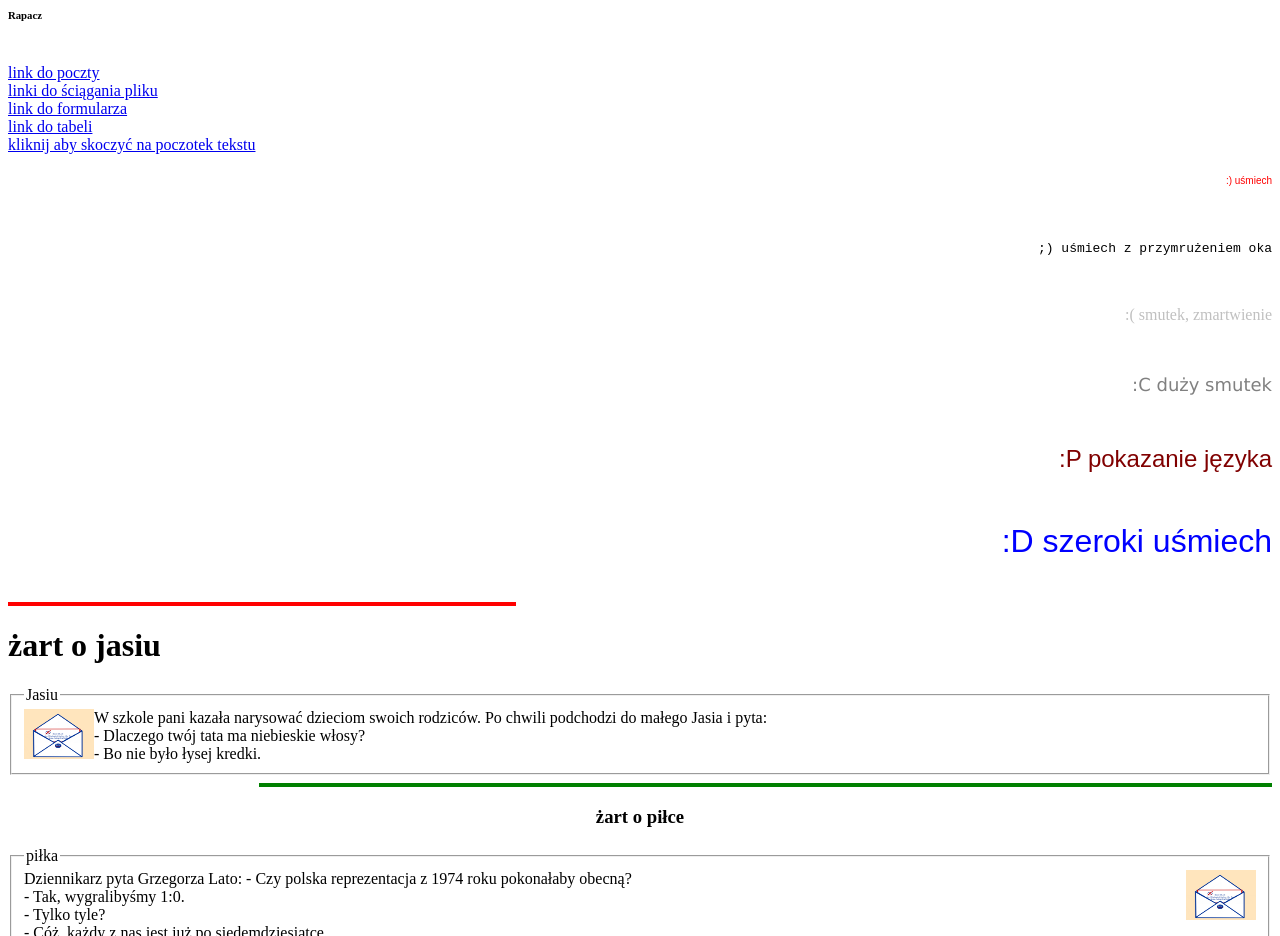
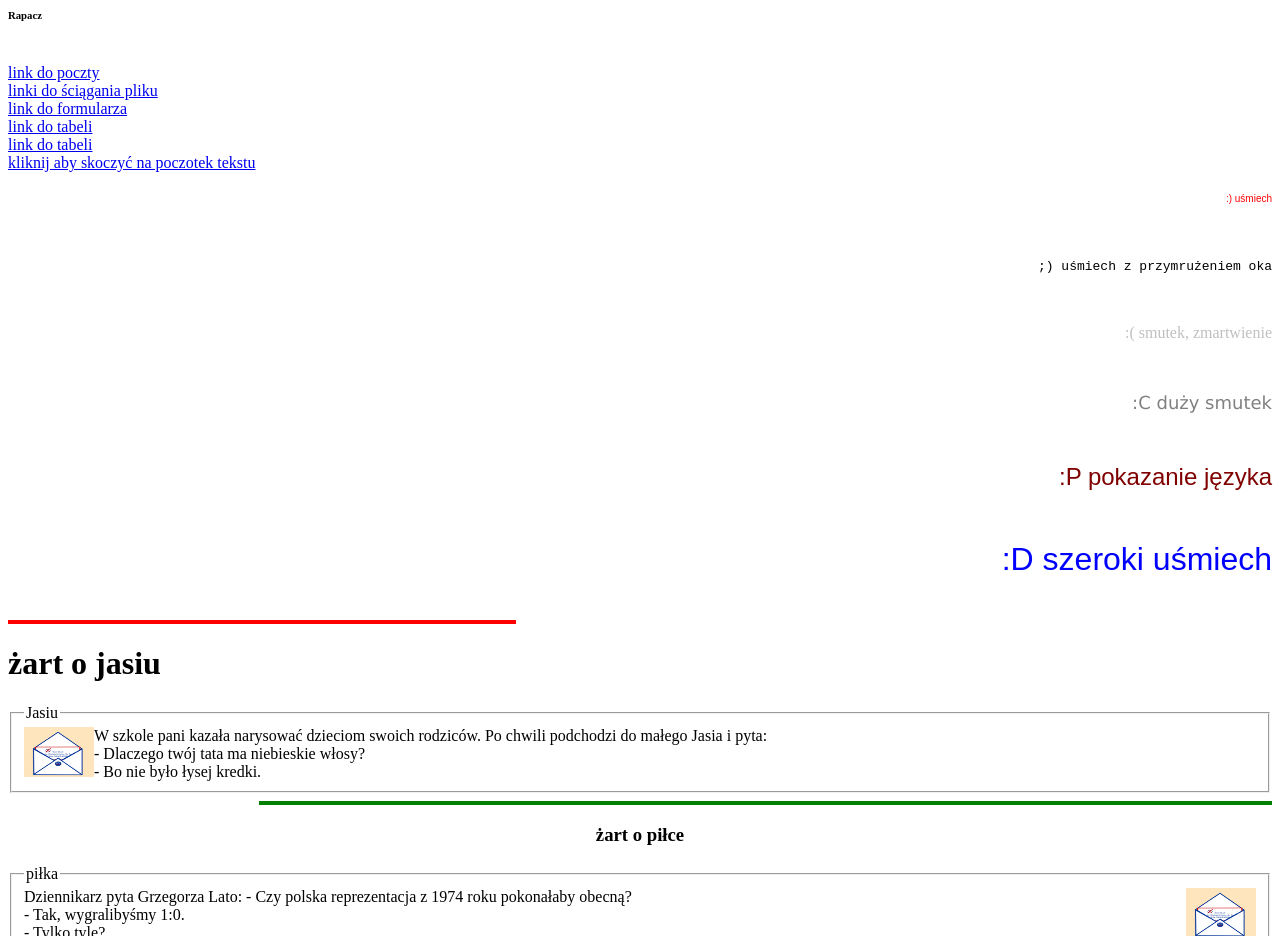
Before and after one commit to piraciarnia/piraciarnias, a plain HTML site: page index.html in a window 1280 px wide. Shown: the part 1660-2596 px from the top of the page. Drawn offline with Linux system fonts and the light colour scheme.

Commit message:
Update index.html

```diff
--- a/index.html
+++ b/index.html
@@ -51,6 +51,7 @@
 <A HREF="plik_Rapacz.html"> linki do ściągania pliku</A><br>
 <A HREF="formularz_Rapacz.html"> link do formularza </A><br>
 <A HREF="tabela_Rapacz.html"> link do tabeli</A><br>
+<A HREF="formularz_Rapacz.html"> link do tabeli</A><br>
 
 
 <a name="skok_srodek_Rapacz"></a>
```
